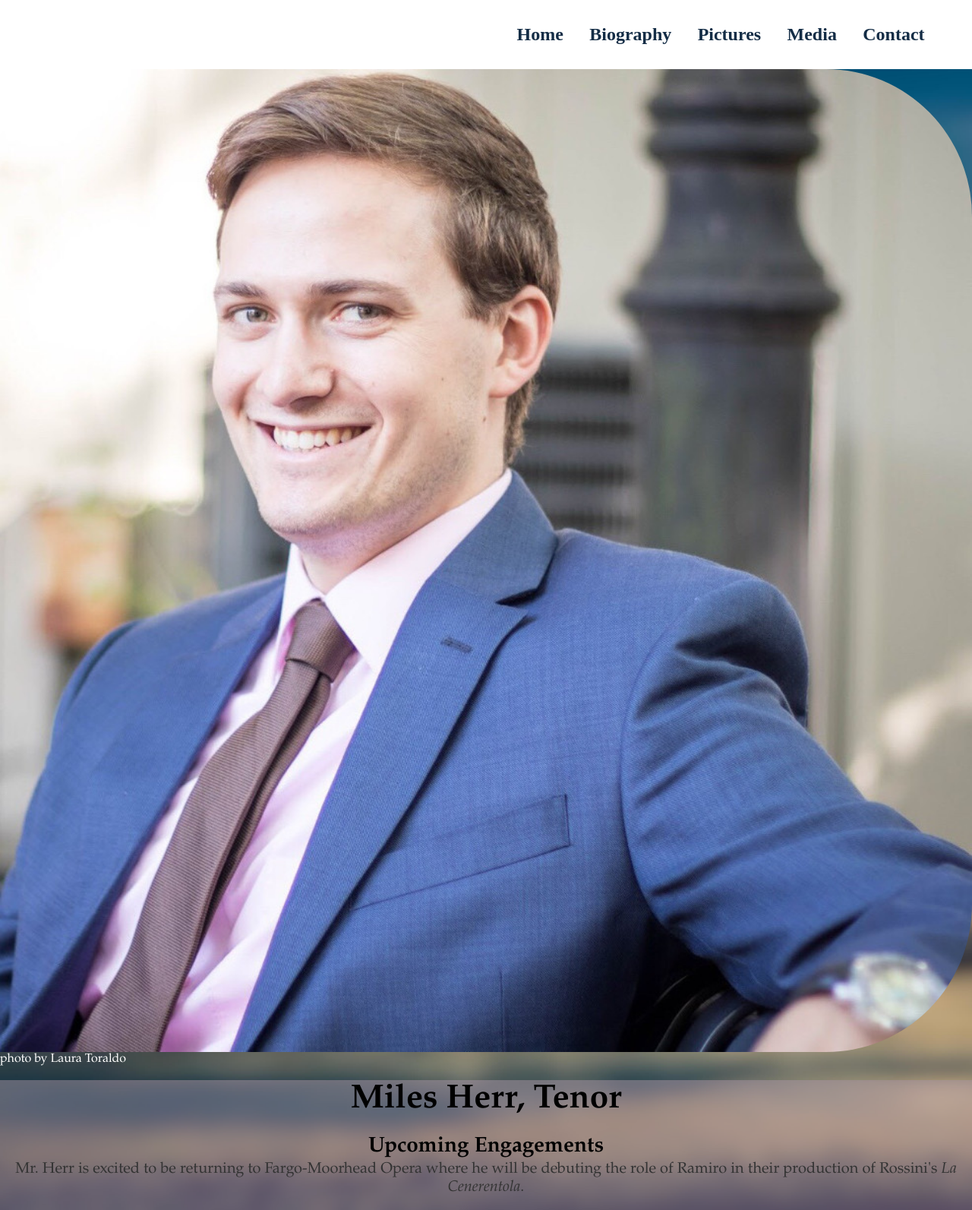
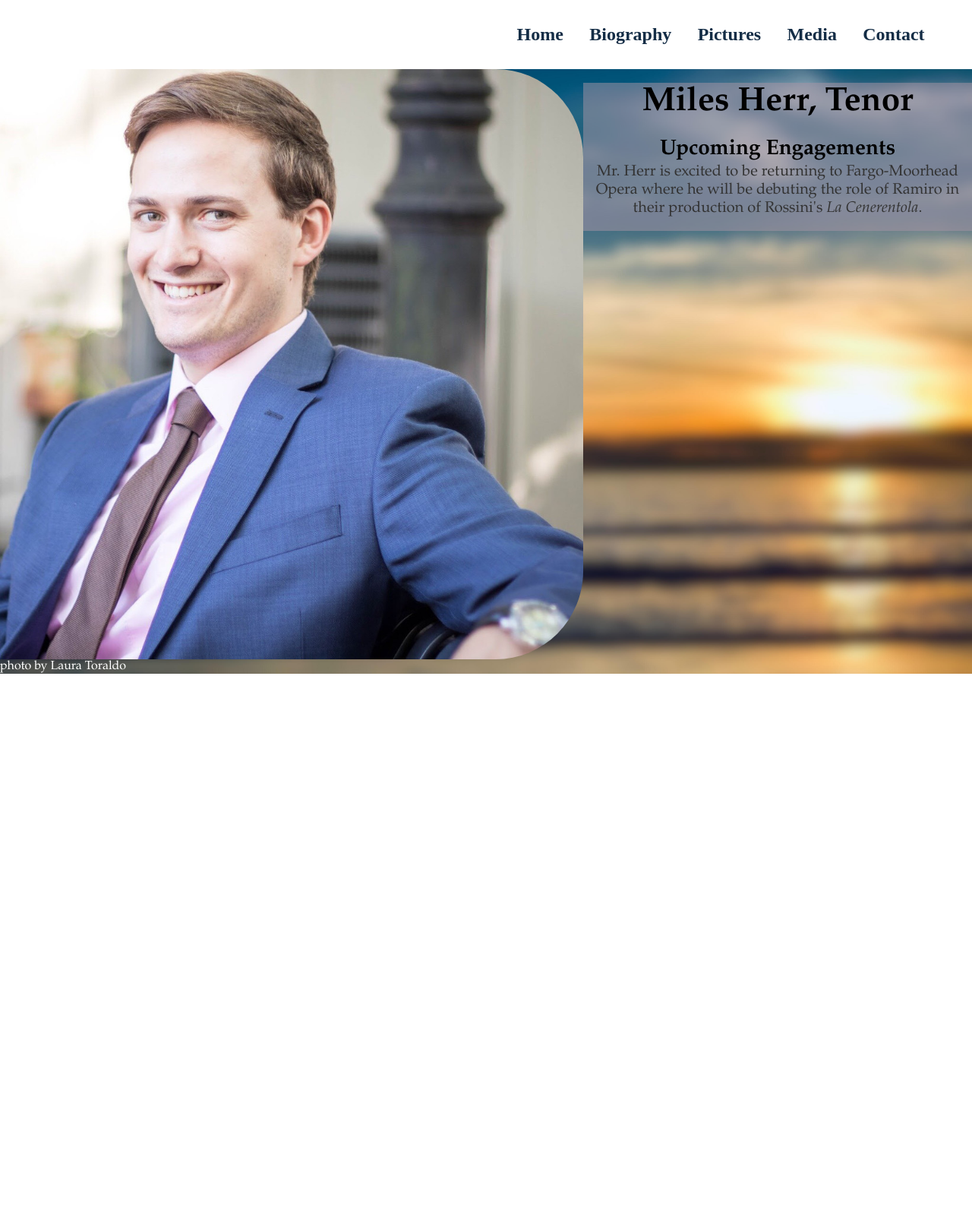
Before and after one commit to leemlb06pmi/leemlb06pmi.github.io, a Jekyll site: the page built from index.html, in a window 1280 px wide. Shown: the whole page at 76% size. Built offline with Jekyll 4.4.1, drawn with Linux system fonts in a browser that asks for light colours; after the commit the page ends 900 px from its top, so only the background shows below that.

Commit message:
Update main.css

```diff
--- a/css/main.css
+++ b/css/main.css
@@ -102,7 +102,7 @@ ul.posts li {
 
 /* adjusting dynamic positiong to width of iphone12 max basically */
 @media screen and (max-width: 1300px) {
-	.column, .column.left, .column.right {
-   		width: 100%;
-	}
+	#.column, .column.left, .column.right {width: 100%;}
+	#.column.right{float:top;}
+	#img {border-radius:0%;}
 }
```
